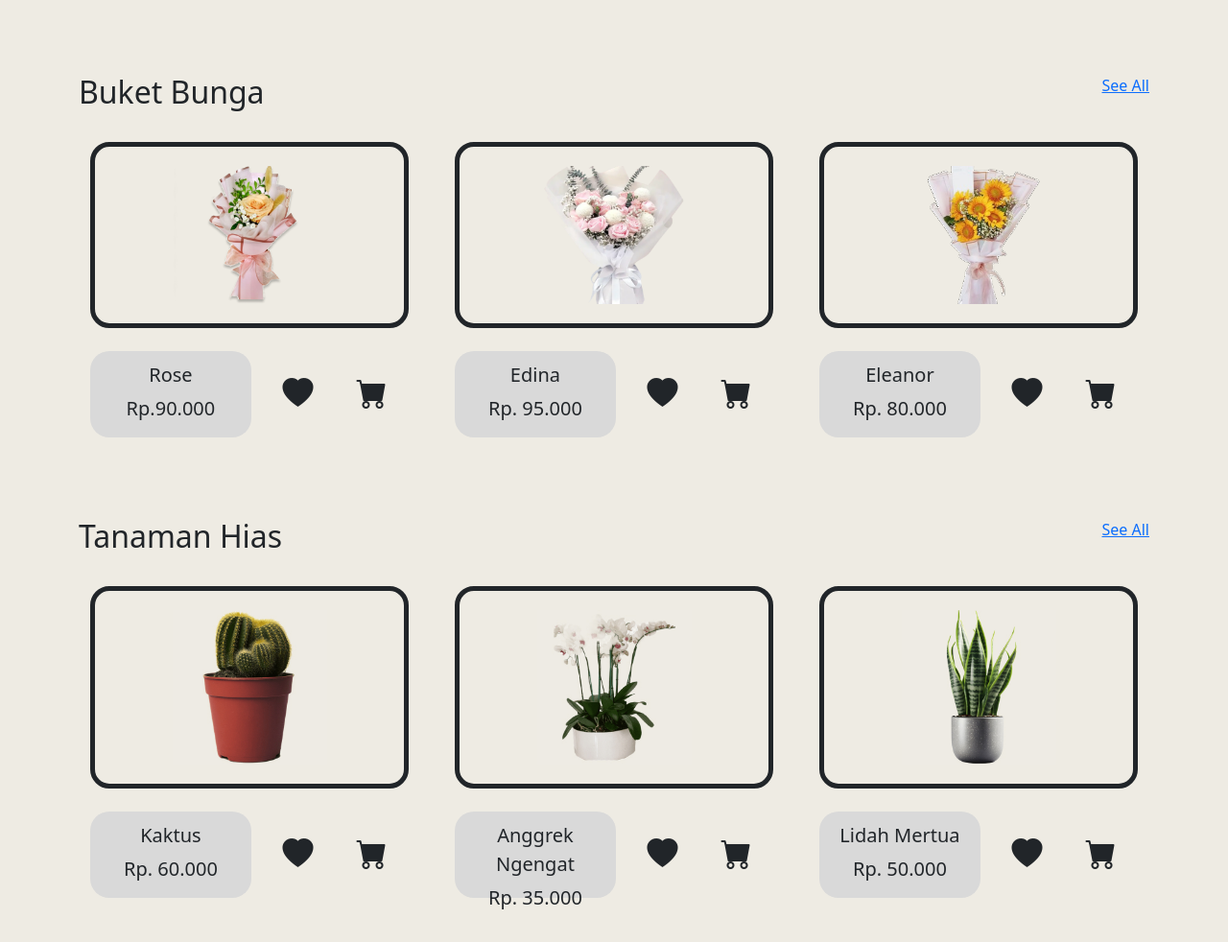
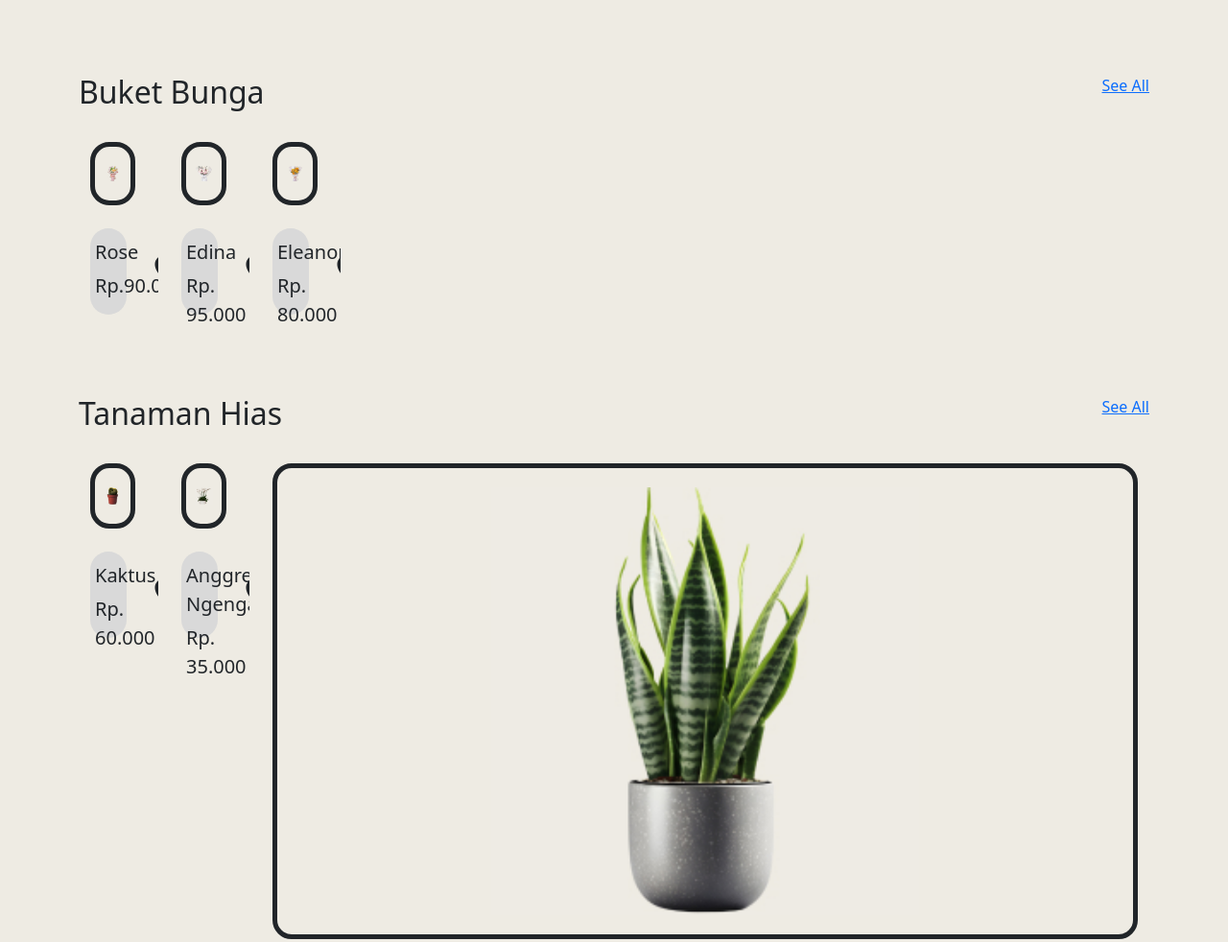
Before and after one commit to fikrihaikal20/atha-flora, a website: page Katalog.html in a window 1280 px wide. Shown: the part 1060-2042 px from the top of the page at 96% size. Drawn offline with nearby package versions, Linux system fonts and the light colour scheme; grey boxes are pictures that could not be loaded.

Commit message:
update col

```diff
--- a/Katalog.html
+++ b/Katalog.html
@@ -237,7 +237,7 @@
         </div>
 
 				<div class="row">
-					<div class="katalog text-center p-4 col" >
+					<div class="katalog text-center p-4 col-sm-1" >
 						<div style="border: 5px solid;border-radius: 20px;">
 							<img src="images/image 1.png" class="allign-center" style="width: 50%;" />
 						</div>
@@ -254,7 +254,7 @@
 							</div>
 						</div>
 					</div>
-					<div class="katalog text-center p-4 col" >
+					<div class="katalog text-center p-4 col-sm-1" >
 						<div style="border: 5px solid;border-radius: 20px;">
 							<img src="images/image 2.png" class="allign-center" style="width: 50%;" />
 						</div>
@@ -272,7 +272,7 @@
 						</div>
 					</div>
 
-					<div class="katalog text-center p-4 col" >
+					<div class="katalog text-center p-4 col-sm-1" >
 						<div style="border: 5px solid;border-radius: 20px;">
 							<img src="images/image 45.png" class="allign-center" style="width: 50%;" />
 						</div>
@@ -302,7 +302,7 @@
           <a href="KatalogTanaman.html"> See All</a>
         </div>
 				<div class="row">
-					<div class="katalog text-center p-4 col" >
+					<div class="katalog text-center p-4 col-sm-1" >
 						<div style="border: 5px solid;border-radius: 20px;">
 							<img src="images/Kaktus.jpg" class="allign-center" style="width: 50%;" />
 						</div>
@@ -319,7 +319,7 @@
 							</div>
 						</div>
 					</div>
-					<div class="katalog text-center p-4 col" >
+					<div class="katalog text-center p-4 col-sm-1" >
 						<div style="border: 5px solid;border-radius: 20px;">
 							<img src="images/Anggrek.jpg" class="allign-center" style="width: 50%;" />
 						</div>
```
